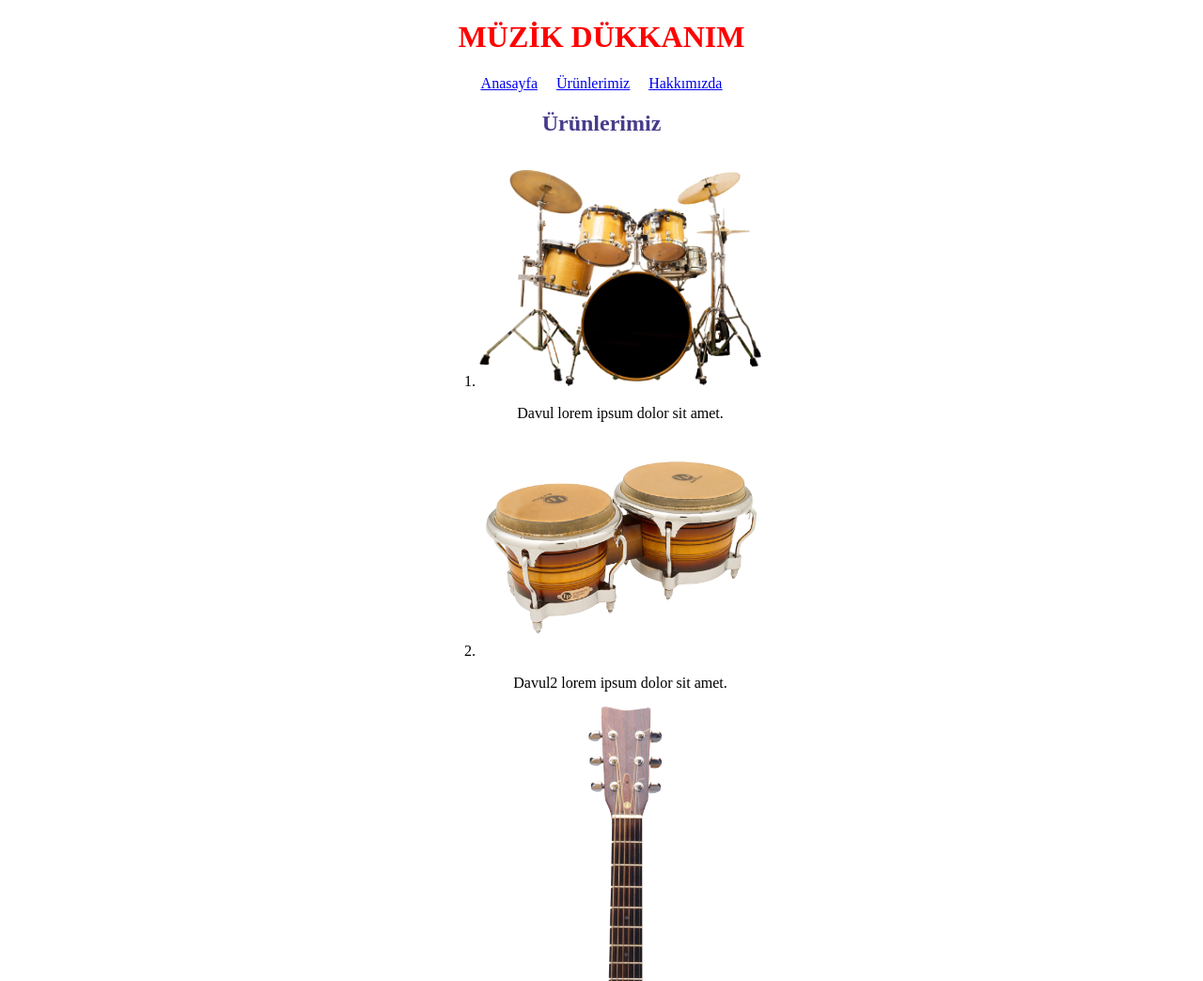
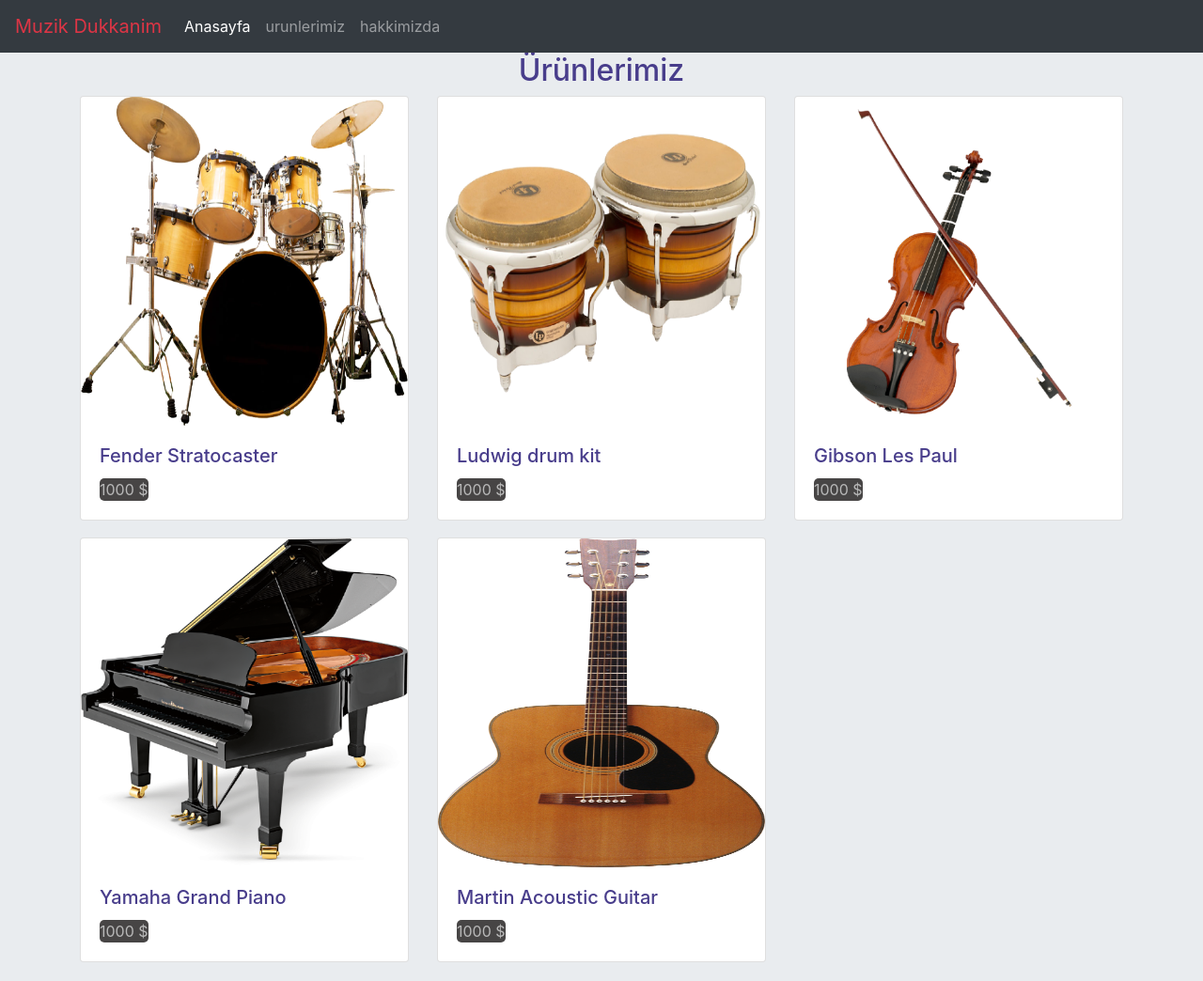
Before and after one commit to bedialp/css-muzikDukkanim, a website: page product.html in a window 1280 px wide. Shown: the top 1044 px of the page at 94% size. Drawn offline with nearby package versions, Linux system fonts and the light colour scheme.

Commit message:
boostrap-odev-1
boostrap 1. odev icin muzik dukkanim guncelllendi.

```diff
--- /dev/null
+++ b/package.json
@@ -0,0 +1,5 @@
+{
+  "dependencies": {
+    "bootstrap": "^5.2.3"
+  }
+}
--- a/product.html
+++ b/product.html
@@ -1,46 +1,127 @@
 <!DOCTYPE html>
 <html lang="tr">
+
 <head>
     <meta charset="UTF-8">
     <meta http-equiv="X-UA-Compatible" content="IE=edge">
     <meta name="viewport" content="width=device-width, initial-scale=1.0">
+    <link rel="stylesheet" href="https://cdn.jsdelivr.net/npm/bootstrap@4.5.3/dist/css/bootstrap.min.css"
+        integrity="sha384-TX8t27EcRE3e/ihU7zmQxVncDAy5uIKz4rEkgIXeMed4M0jlfIDPvg6uqKI2xXr2" crossorigin="anonymous">
     <title>Ürünlerimiz</title>
     <style>
         img {
-            width: 300;
+            height: 350px;
+        }
+
+        body {
+            background-color: #E9ECEF;
+
+        }
+
+        img {
+            width: 500px;
+
+        }
+
+        .container {
+            background-color: #E9ECEF;
+            text-align: start;
+
+        }
+
+        .card-text {
+            background: rgb(71, 69, 69);
+            color: rgb(185, 185, 185);
+            border-radius: 5px;
+            width: fit-content;
+        }
+
+        .card-title {
+            color: darkslateblue;
+        }
+
+        .card {
+            margin-bottom: 5%;
+
         }
     </style>
 </head>
+
 <body>
+    <div>
 
-    <center>
         <!-- navigasyon işlemleri -->
         <div style="list-style-position: inside;">
-            <h1 style="color:red;">MÜZİK DÜKKANIM</h1>
-               <p>
-                   <a href="index.html"><u>Anasayfa</u></a>&emsp;
-                   <a href="product.html"><u>Ürünlerimiz</u></a>&emsp;
-                   <a href="about.html"><u>Hakkımızda</u></a>
-               </p>
-               <h2 style="color: darkslateblue;">Ürünlerimiz</h2>
-
-           </div>
-           <!-- ürünler listesi -->
-           <div>
-            <ol style="display: inline-block;">
-                <li><img src="assets/davul.png" alt="davul" width="300"></li>
-                <p>Davul lorem ipsum dolor sit amet.</p>
-                <li><img src="assets/davul2.png" alt="davul2" width="300"></li>
-                <p>Davul2 lorem ipsum dolor sit amet.</p>
-                <li><img src="assets/gitar.png" alt="gitar" width="300"></li>
-                <p>Gitar lorem ipsum dolor sit amet.</p>
-                <li><img src="assets/keman.png" alt="keman" width="300"></li>
-                <p>Keman lorem ipsum dolor sit amet.</p>
-                <li><img src="assets/piyana.png" alt="Piyana" width="300"></li>
-                <p>Piyano lorem ipsum dolor sit amet.</p>
-            </ol>
-           </div>
-    </center>
+            <nav class="navbar navbar-expand-lg navbar-dark bg-dark">
+                <a class="navbar-brand text-danger" href="index.html">Muzik Dukkanim</a>
+                <button class="navbar-toggler" type="button" data-toggle="collapse" data-target="#navbarNavAltMarkup"
+                    aria-controls="navbarNavAltMarkup" aria-expanded="false" aria-label="Toggle navigation">
+                    <span class="navbar-toggler-icon"></span>
+                </button>
+                <div class="collapse navbar-collapse" id="navbarNavAltMarkup">
+                    <div class="navbar-nav">
+                        <a class="nav-link active" href="index.html">Anasayfa <span class="sr-only">(current)</span></a>
+                        <a class="nav-link" href="product.html">urunlerimiz</a>
+                        <a class="nav-link" href="about.html">hakkimizda</a>
+                    </div>
+                </div>
+            </nav>
+            <center>
+                <h2 style="color: darkslateblue;">Ürünlerimiz</h2>
+            </center>
+        </div>
+        <!-- ürünler listesi -->
+        <div class="container">
+            <div class="row row-cols-3  ">
+                <div class="col">
+                    <div class="card">
+                        <img src="assets/davul.png" class="card-img-top" alt="davul">
+                        <div class="card-body">
+                            <h5 class="card-title">Fender Stratocaster</h5>
+                            <p class="card-text">1000 $</p>
+                        </div>
+                    </div>
+                </div>
+                <div class="col">
+                    <div class="card">
+                        <img src="assets/davul2.png" class="card-img-top" alt="davul2">
+                        <div class="card-body">
+                            <h5 class="card-title">Ludwig drum kit</h5>
+                            <p class="card-text">1000 $</p>
+                        </div>
+                    </div>
+                </div>
+                <div class="col">
+                    <div class="card">
+                        <img src="assets/keman.png" class="card-img-top" alt="keman">
+                        <div class="card-body">
+                            <h5 class="card-title">Gibson Les Paul</h5>
+                            <p class="card-text">1000 $</p>
+                        </div>
+                    </div>
+                </div>
+                <div class="col">
+                    <div class="card">
+                        <img src="assets/piyana.png" class="card-img-top" alt="piyana">
+                        <div class="card-body">
+                            <h5 class="card-title">Yamaha Grand Piano</h5>
+                            <p class="card-text">1000 $</p>
+                        </div>
+                    </div>
+                </div>
+                <div class="col">
+                    <div class="card">
+                        <img src="assets/gitar.png" class="card-img-top" alt="gitar">
+                        <div class="card-body">
+                            <h5 class="card-title">Martin Acoustic Guitar</h5>
+                            <p class="card-text">1000 $</p>
+                        </div>
+                    </div>
+                </div>
+            </div>
+        </div>
+    </div>
 
 </body>
+
 </html>
```
Also changed, not shown: about.html (+50 -12 lines), index.html (+46 -19 lines), 1 other file.
